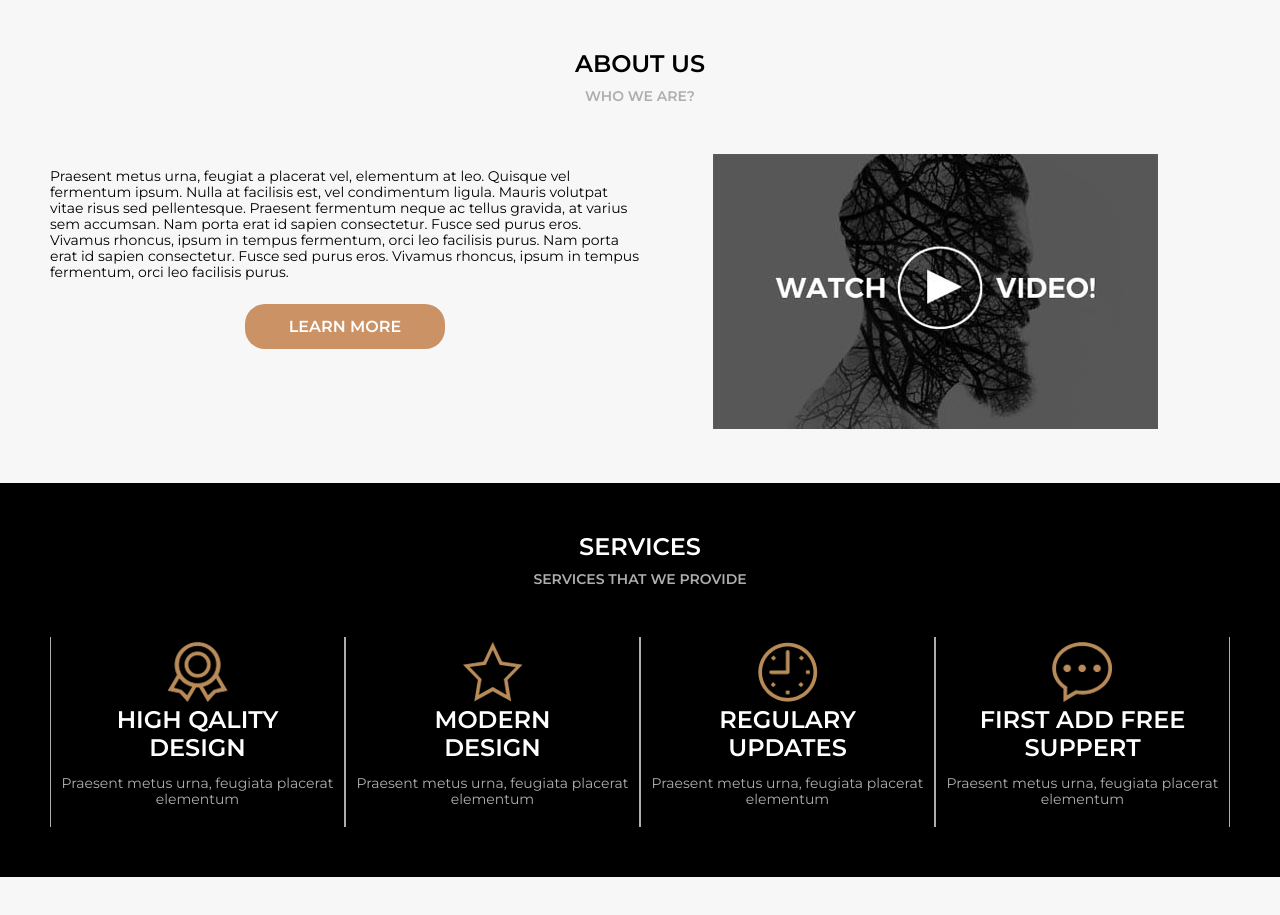
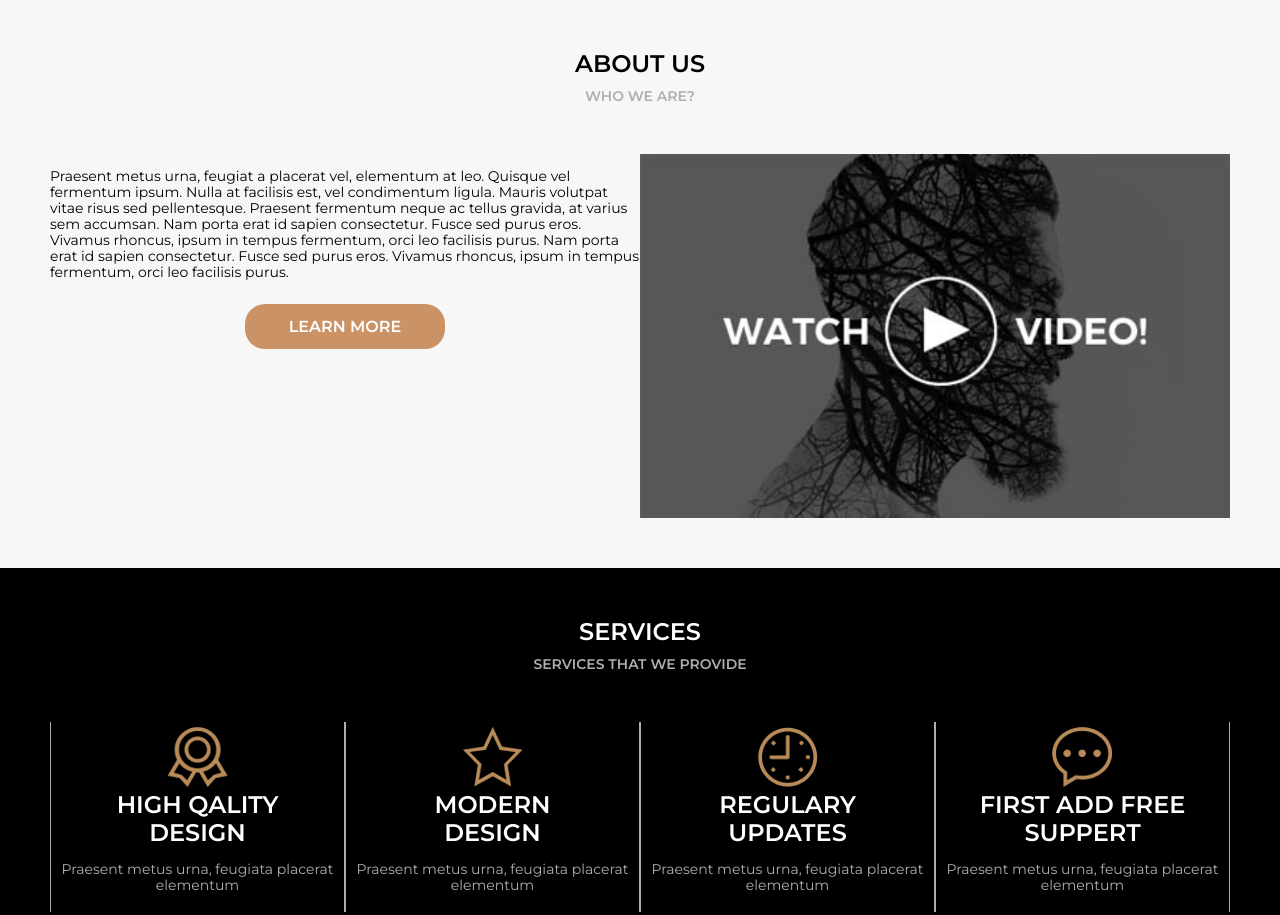
Before and after one commit to przemyslawjurkiewicz/awax, a plain HTML site: page index.html in a window 1280 px wide. Shown: the part 800-1715 px from the top of the page. Drawn offline with Linux system fonts and the light colour scheme.

Commit message:
Fix width

```diff
--- a/index.html
+++ b/index.html
@@ -54,7 +54,7 @@
                     <button class="button">Learn more</button>
                 </div>
                 <div class="col-lg-6 col-sm-12">
-                    <img src="images/video.jpg" alt="video">
+                    <img class="section__image" src="images/video.jpg" alt="video">
                 </div>
             </div>
         </div>
--- a/sass/sections/_section.scss
+++ b/sass/sections/_section.scss
@@ -49,6 +49,11 @@
           border-right: 1px solid $grey;
       }
     }
+    &__image{
+      display: block;
+      width: 100%;
+      height: auto;
+    }
 
     &--black {
       background: #000;
--- a/sass/style.scss
+++ b/sass/style.scss
@@ -22,12 +22,7 @@ body {
   max-width: 1200px;
   margin: 0 auto;
   text-align: center;
-  &:before,
-  &:after {
-    content: '';
-    display: table;
-    clear: both;
-  }
+
   &--flex {
     height: 100%;
     display: flex;
```
Also changed, not shown: css/style.css, 1 other file.
